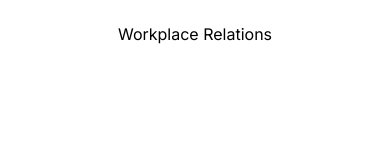
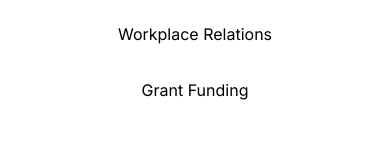
Before and after one commit to Shafi-Anwar/Aus-government-schemes-information.com, a Next.js app: page / in a window 390 px wide. Both pictures are taken after a click on the button 378 px from the left and 128 px from the top of the page. Shown: the part 402-562 px from the top of the page. Built offline with nearby package versions, Linux system fonts and the light colour scheme.

Commit message:
impossiblepage-layout-mobile

```diff
--- a/components/Header.jsx
+++ b/components/Header.jsx
@@ -127,6 +127,8 @@ const Header = () => {
   <Link href="/employment" className="text-black px-4 py-2 mx-2 hover:border-b-4 border-transparent hover:border-[#54a8cd] transition-all duration-300">Employment</Link>
   <Link href="/workplace" className="text-black px-4 py-2 mx-2 hover:border-b-4 border-transparent hover:border-[#d78250] transition-all duration-300">Workplace Relations</Link>
 
+  <Link href="/grant" className="text-black px-4 py-2 mx-2 hover:border-b-4 border-transparent hover:border-[#d78250] transition-all duration-300">Grant Funding</Link>
+
 
 
 
```
